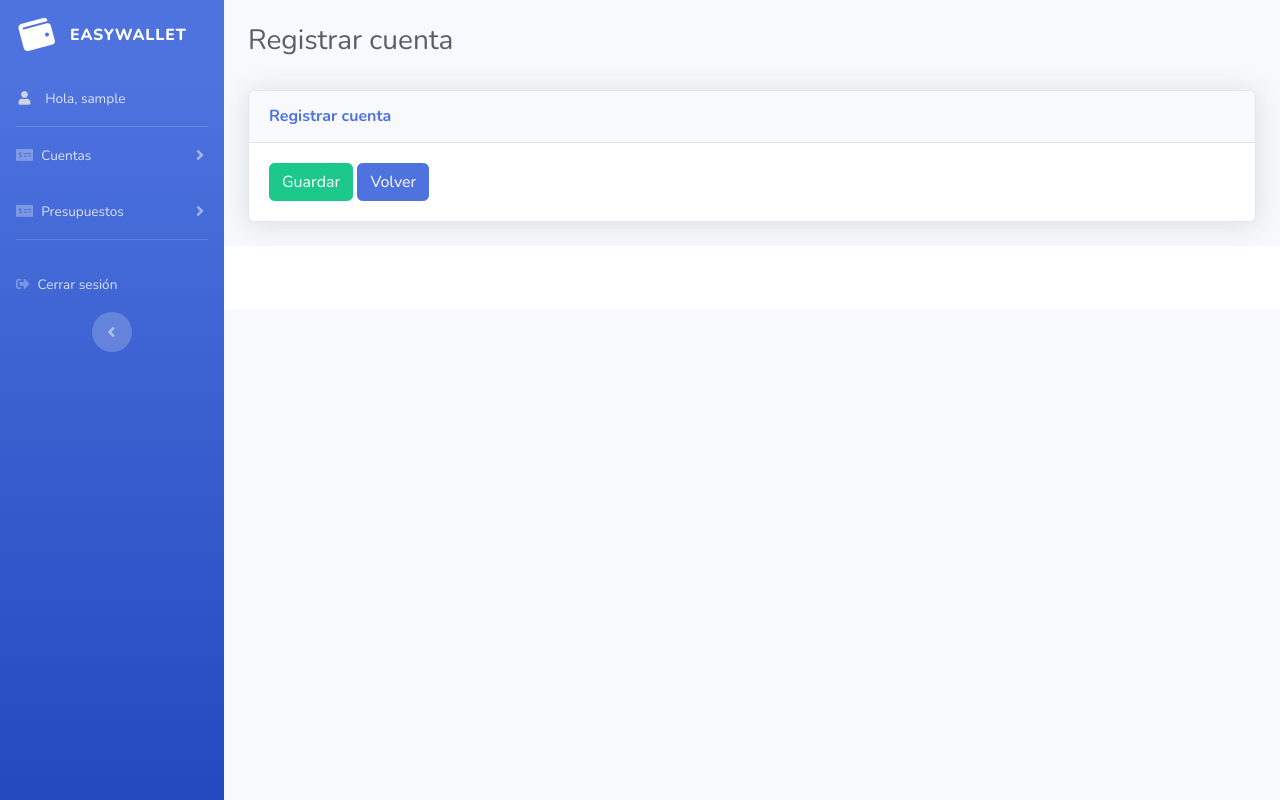
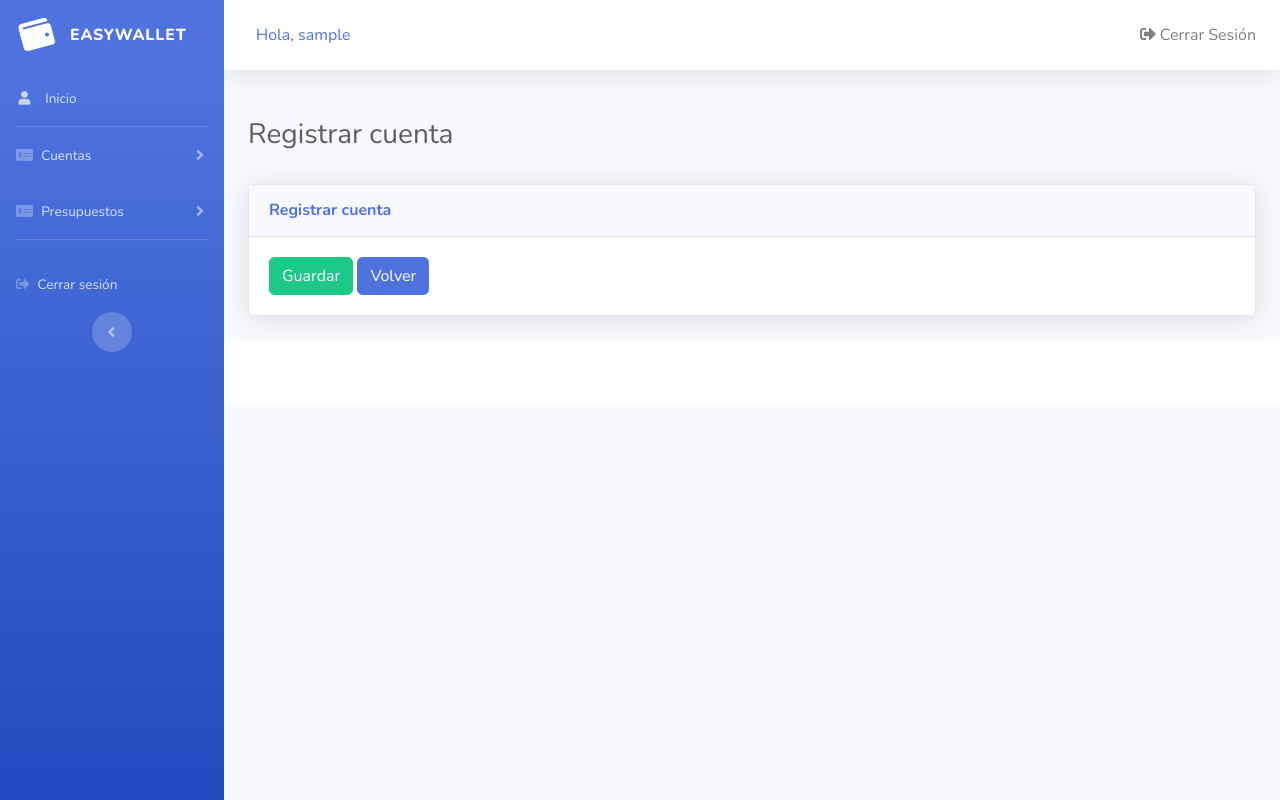
Before and after one commit to LeidyJr/EasyWallet, a Django app: a page that uses templates/base/base.html in a window 1280 px wide. Run offline with Django 3.2, Linux system fonts and the light colour scheme; the visitor is signed in with stand-in values (Sample User, id 1); parts of the project's set-up code (start-up, migrations or seed data) failed here and were passed over; some libraries are stand-ins or nearby versions.

Commit message:
Cambios en la base de la vista

```diff
--- a/templates/base/base.html
+++ b/templates/base/base.html
@@ -45,7 +45,7 @@
       <li class="nav-item">
         <a class="nav-link" href="#">
           <i class="fas fa-user fa-sm fa-fw mr-2 text-gray-400"></i>
-          <span>Hola, {{request.user}} </span></a>
+          <span>Inicio</span></a>
       </li>
 
       <!-- Divider -->
@@ -100,6 +100,49 @@
       <!-- Main Content -->
       <div id="content">
 
+        <nav class="navbar navbar-expand navbar-light bg-white topbar mb-4 static-top shadow">
+          <a class="sidebar-brand d-flex align-items-center justify-content-center" href="#">
+              <div class="sidebar-brand-text mx-3">Hola, {{request.user}} </div>
+            </a>
+          <ul class="navbar-nav ml-auto">
+            <a class="nav-link" href="{% url 'logout' %}" data-toggle="modal" data-target="#logoutModal">
+              <i class="fas fa-sign-out-alt"></i>
+                Cerrar Sesión
+            </a>
+            <!--<div class="topbar-divider d-none d-sm-block"></div>-->
+
+                <!-- Nav Item - User Information -->
+                <li class="nav-item dropdown no-arrow">
+
+                  <!--<a class="nav-link dropdown-toggle" href="#" id="userDropdown" role="button" data-toggle="dropdown" aria-haspopup="true" aria-expanded="false">
+                    <span class="mr-2 d-none d-lg-inline text-gray-600 small">{{request.user}}</span>
+                    <img class="img-profile rounded-circle" >
+                  </a>
+                  -- Dropdown - User Information --
+                 <div class="dropdown-menu dropdown-menu-right shadow animated--grow-in" aria-labelledby="userDropdown">
+                    <a class="dropdown-item" href="#">
+                      <i class="fas fa-user fa-sm fa-fw mr-2 text-gray-400"></i>
+                      Profile
+                    </a>
+                    <a class="dropdown-item" href="#">
+                      <i class="fas fa-cogs fa-sm fa-fw mr-2 text-gray-400"></i>
+                      Settings
+                    </a>
+                    <a class="dropdown-item" href="#">
+                      <i class="fas fa-list fa-sm fa-fw mr-2 text-gray-400"></i>
+                      Activity Log
+                    </a>
+                    <div class="dropdown-divider"></div>
+                    <a class="dropdown-item" href="{% url 'logout' %}" data-toggle="modal" data-target="#logoutModal">
+                      <i class="fas fa-sign-out-alt fa-sm fa-fw mr-2 text-gray-400"></i>
+                      Cerrar Sesión
+                    </a>
+                  </div>-->
+                </li>
+
+            </ul>
+          </nav>
+
 {% include 'base/messages.html' %}
 {% block content %}
         <!-- Begin Page Content -->
@@ -141,15 +184,15 @@
     <div class="modal-dialog" role="document">
       <div class="modal-content">
         <div class="modal-header">
-          <h5 class="modal-title" id="exampleModalLabel">Ready to Leave?</h5>
+          <h5 class="modal-title" id="exampleModalLabel">¿Listo para salir?</h5>
           <button class="close" type="button" data-dismiss="modal" aria-label="Close">
             <span aria-hidden="true">×</span>
           </button>
         </div>
-        <div class="modal-body">Select "Logout" below if you are ready to end your current session.</div>
+        <div class="modal-body">Selecciona "Cerrar Sesión" a continuación si está listo para finalizar su sesión actual.</div>
         <div class="modal-footer">
           <button class="btn btn-secondary" type="button" data-dismiss="modal">Cancel</button>
-          <a class="btn btn-primary" href=" {% static 'login.html">Logout</a>
+          <a class="btn btn-primary" href=" {% url 'logout' %}">Cerrar Sesión</a>
         </div>
       </div>
     </div>
```
